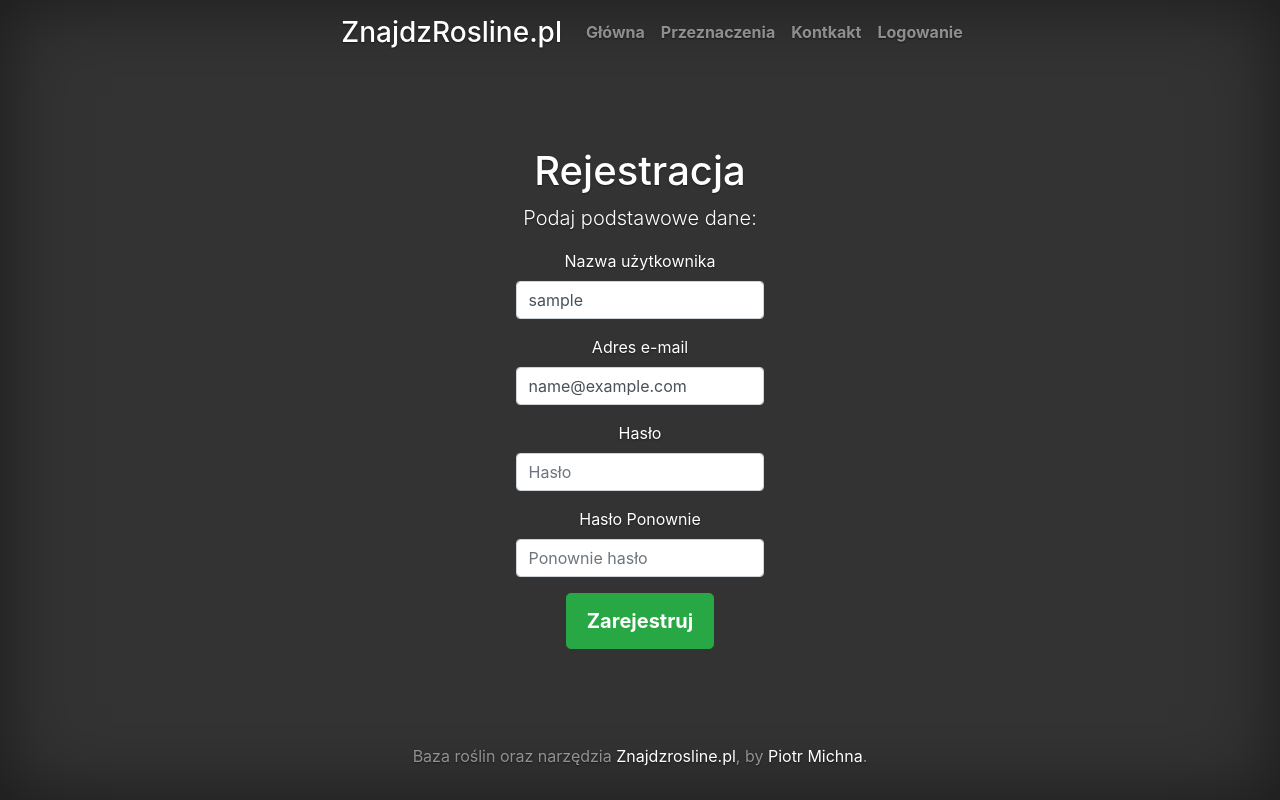
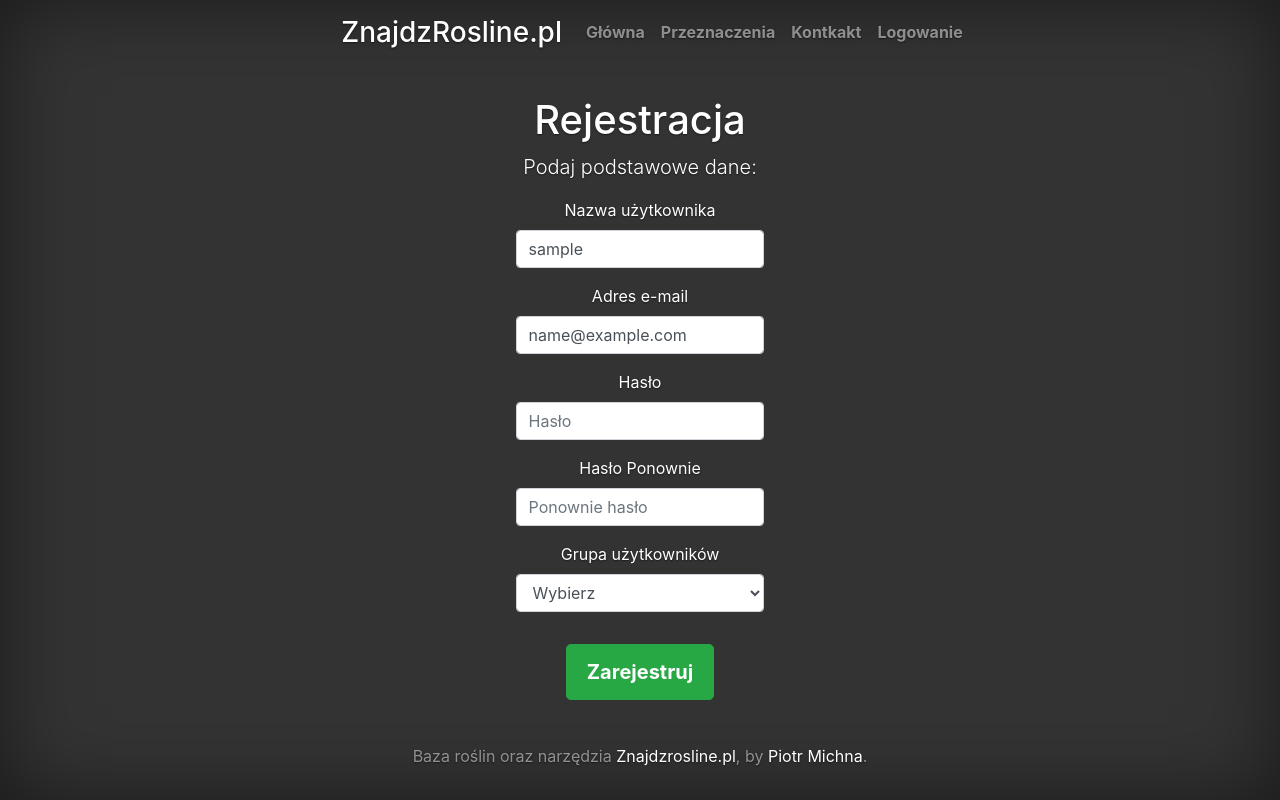
Before and after one commit to piotrmichna/znajdzrosline.pl, a Django app: template wdp/accounts/templates/registration/sign_up.html in a window 1280 px wide. Run offline with Django 3.2, Linux system fonts and the light colour scheme; the template is opened without the code that fills it: most values are stand-ins (such as "Sample title", 1, 10 or a date in 2020); some libraries are stand-ins or nearby versions.

Commit message:
dodanie w szablonie rejestracji wyboru grupy użytkowników

```diff
--- a/wdp/accounts/templates/registration/sign_up.html
+++ b/wdp/accounts/templates/registration/sign_up.html
@@ -26,7 +26,8 @@
         </div>
         <div class="form-group">
             <label for="exampleInputEmail1">Adres e-mail</label>
-            <input type="email" class="form-control col-5 mx-auto" id="exampleInputEmail1" placeholder="poczta@domena.pl"
+            <input type="email" class="form-control col-5 mx-auto" id="exampleInputEmail1"
+                   placeholder="poczta@domena.pl"
                    name="email" value="{{email}}">
         </div>
         <div class="form-group">
@@ -40,18 +41,38 @@
                    placeholder="Ponownie hasło"
                    name="password2">
         </div>
+        <div class="form-group">
+            <label for="inputGroupSelect01">Grupa użytkowników</label>
+            <select class="form-control form-control col-5 mx-auto" id="inputGroupSelect01" name="user_group">
+                {% for group in user_groups %}
+                {% if forloop.first %}
+                <option value="">Wybierz</option>
+
+                {% endif %}
+                {% if group == user_group %}
+                <option value="{{group}}" selected>{{group}}</option>
+                {% else %}
+                <option value="{{group}}">{{group}}</option>
+                {% endif %}
+                {% empty %}
+                <option selected>Brak nazw...</option>
+                {% endfor %}
+            </select>
+        </div>
+        <div class="form-group">
         <strong style="margin-top: 20px;margin-bottom: 20px">
             {% for err in error %}
             {% if forloop.first %}
             <ul>
-            {% endif %}
+                {% endif %}
                 <li>{{err}}</li>
-            {% if forloop.last %}
+                {% if forloop.last %}
             </ul>
             {% endif %}
             {% endfor %}
         </strong>
-        <button type="submit" class="btn btn-lg btn-success">Zarejestruj</button>
+        </div>
+        <button type="submit" class="btn btn-lg btn-success mt-3">Zarejestruj</button>
     </form>
 
 </main>
```
